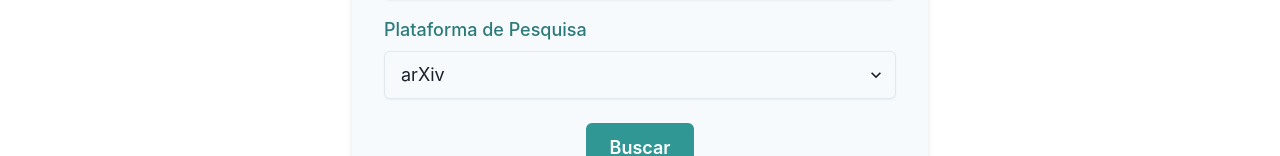
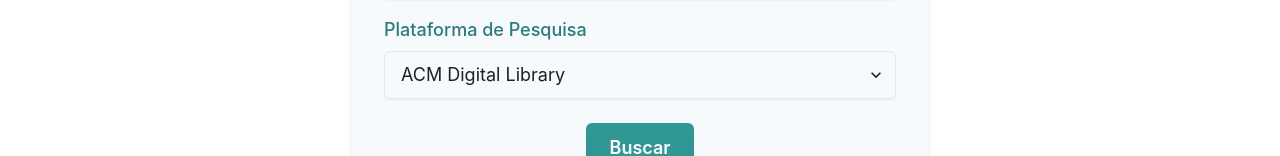
Before and after one commit to Grazziano/article-finder, a React (Create React App) app: page / in a window 1280 px wide. Shown: the part 378-534 px from the top of the page. Built offline with nearby package versions, Linux system fonts and the light colour scheme.

Commit message:
Correcting typing

```diff
--- a/src/contexts/SearchContext.tsx
+++ b/src/contexts/SearchContext.tsx
@@ -27,7 +27,7 @@
 
 export const SearchProvider = ({ children }: { children: ReactNode }) => {
   const [query, setQuery] = useState<string>('');
-  const [platform, setPlatform] = useState<SearchPlatform>('arXiv');
+  const [platform, setPlatform] = useState<SearchPlatform>('ACM Digital Library');
   const [loading, setLoading] = useState<boolean>(false);
   const [history, setHistory] = useState<SearchHistory[]>([]);
   const [favorites, setFavorites] = useState<SearchHistory[]>([]);
--- a/src/interfaces/SearchPlatform.ts
+++ b/src/interfaces/SearchPlatform.ts
@@ -3,4 +3,6 @@
   | 'Google Scholar'
   | 'IEEE'
   | 'ACM Digital Library'
-  | 'PubMed';
+  | 'PubMed'
+  | 'Scopus'
+  | 'Web of Science';
--- a/src/pages/SearchPage.tsx
+++ b/src/pages/SearchPage.tsx
@@ -63,7 +63,7 @@
           shadow="sm"
         >
           <option value="ACM Digital Library">ACM Digital Library</option>
-          <option value="arXiv">arXiv</option>
+          <option value="arXiv">Cornell University - arXiv</option>
           <option value="Google Scholar">Google Scholar</option>
           <option value="IEEE">IEEE Xplore</option>
           <option value="PubMed">PubMed</option>
```
